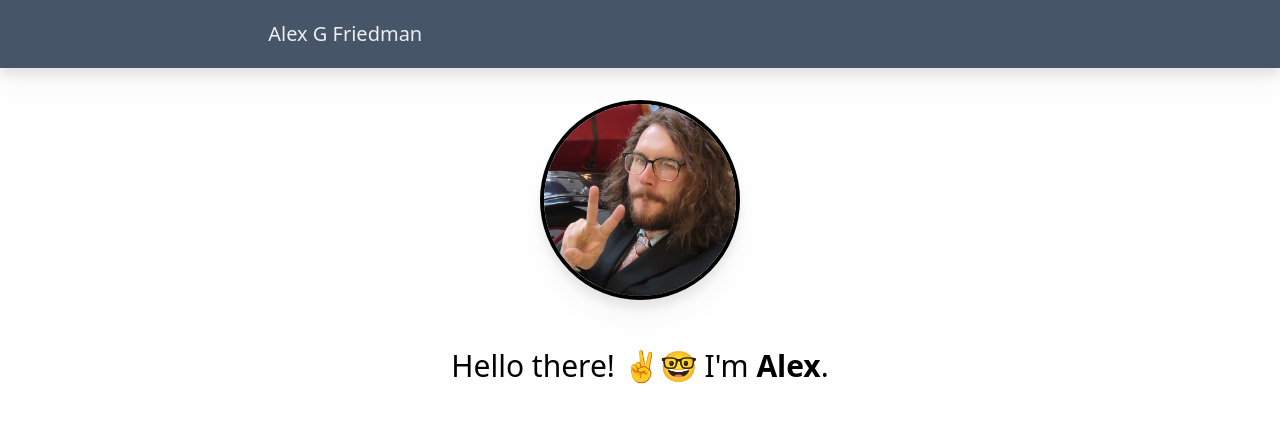
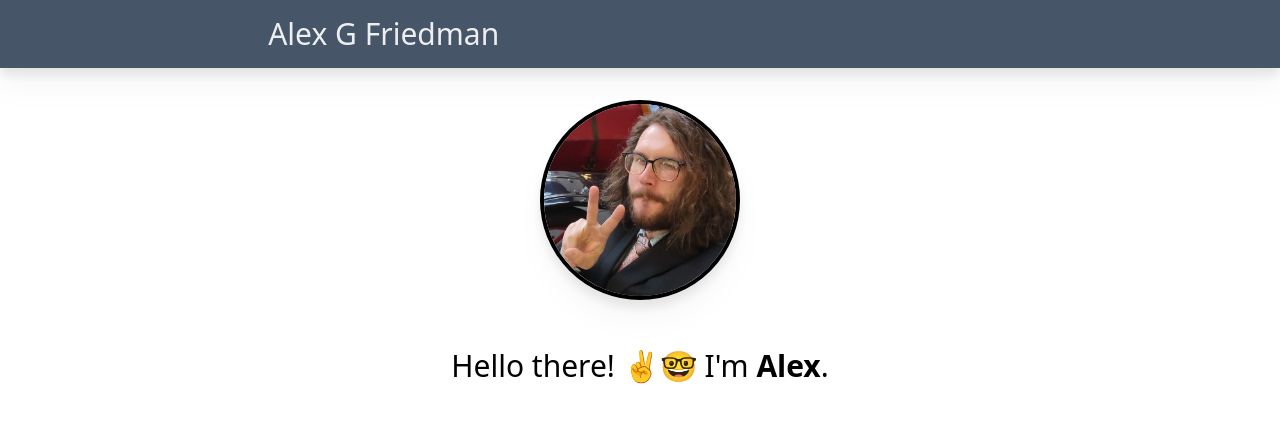
Before and after one commit to friedmanalexg/blog-nextjs-13, a Next.js app: page / in a window 1280 px wide. Shown: the top 422 px of the page. Built offline with nearby package versions, Linux system fonts and the light colour scheme.

Commit message:
caught tailwind bug

```diff
--- a/app/components/Navbar.tsx
+++ b/app/components/Navbar.tsx
@@ -3,9 +3,11 @@
 
 export default function Navbar() {
   return (
-    <nav className='bg-slate-600 p-4 sticky top-0 drop-shadow-xl z-10'>
-        <div className='prose prose-xl mx-auto flex justify-between flex-col sm:flex-row'>
-            <Link href="/" className='text-white/90 no-underline hover:text-white'> Alex G Friedman</Link>
+    <nav className="bg-slate-600 p-4 sticky top-0 drop-shadow-xl z-10">
+        <div className="prose prose-xl mx-auto flex justify-between flex-col sm:flex-row">
+            <h1 className="text-3xl font-bold text-white grid place-content-center mb-2 md:mb-0">
+                <Link href="/" className="text-white/90 no-underline hover:text-white"> Alex G Friedman</Link>
+            </h1>
         </div>
     </nav>
   )
```
